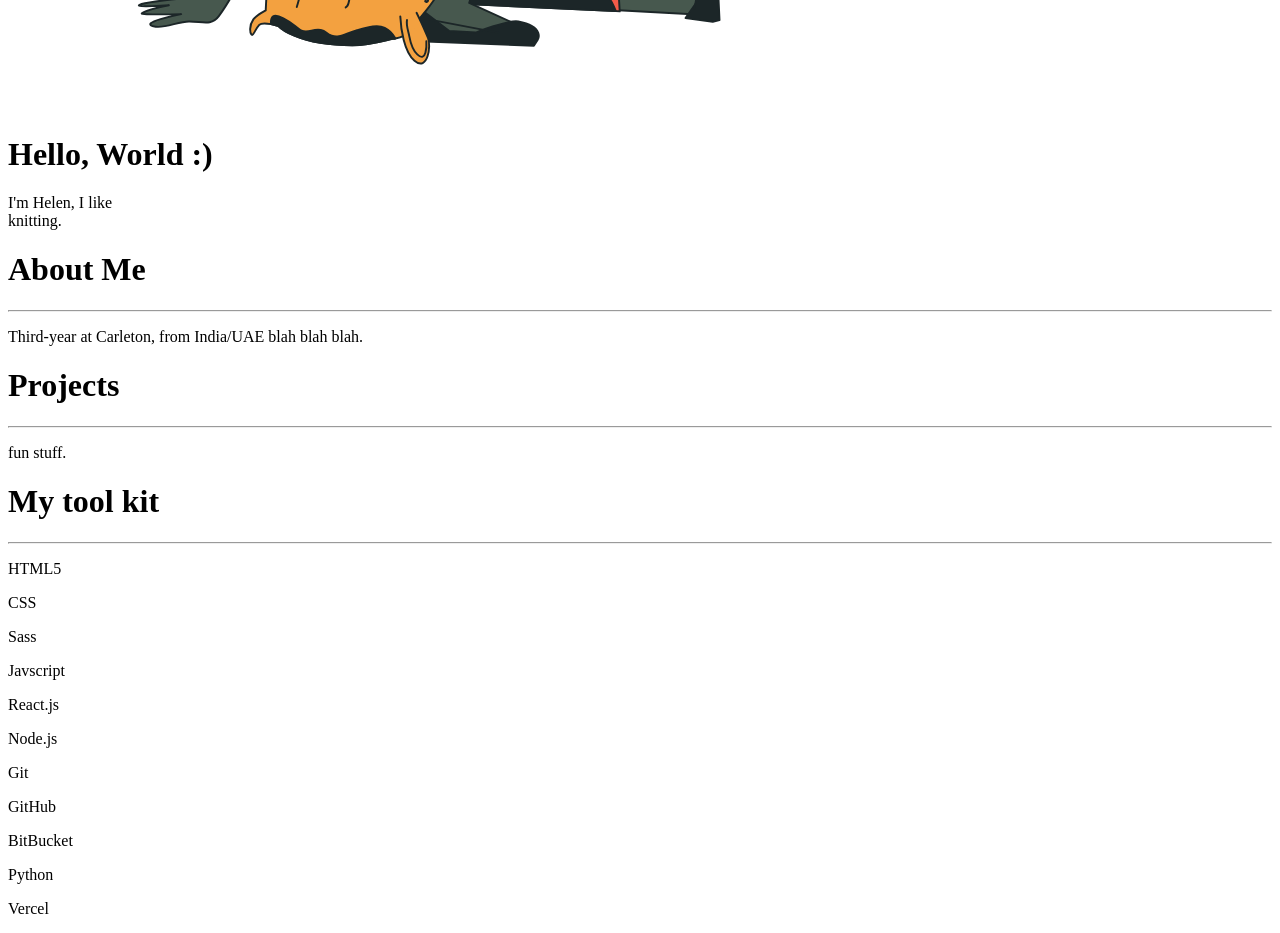
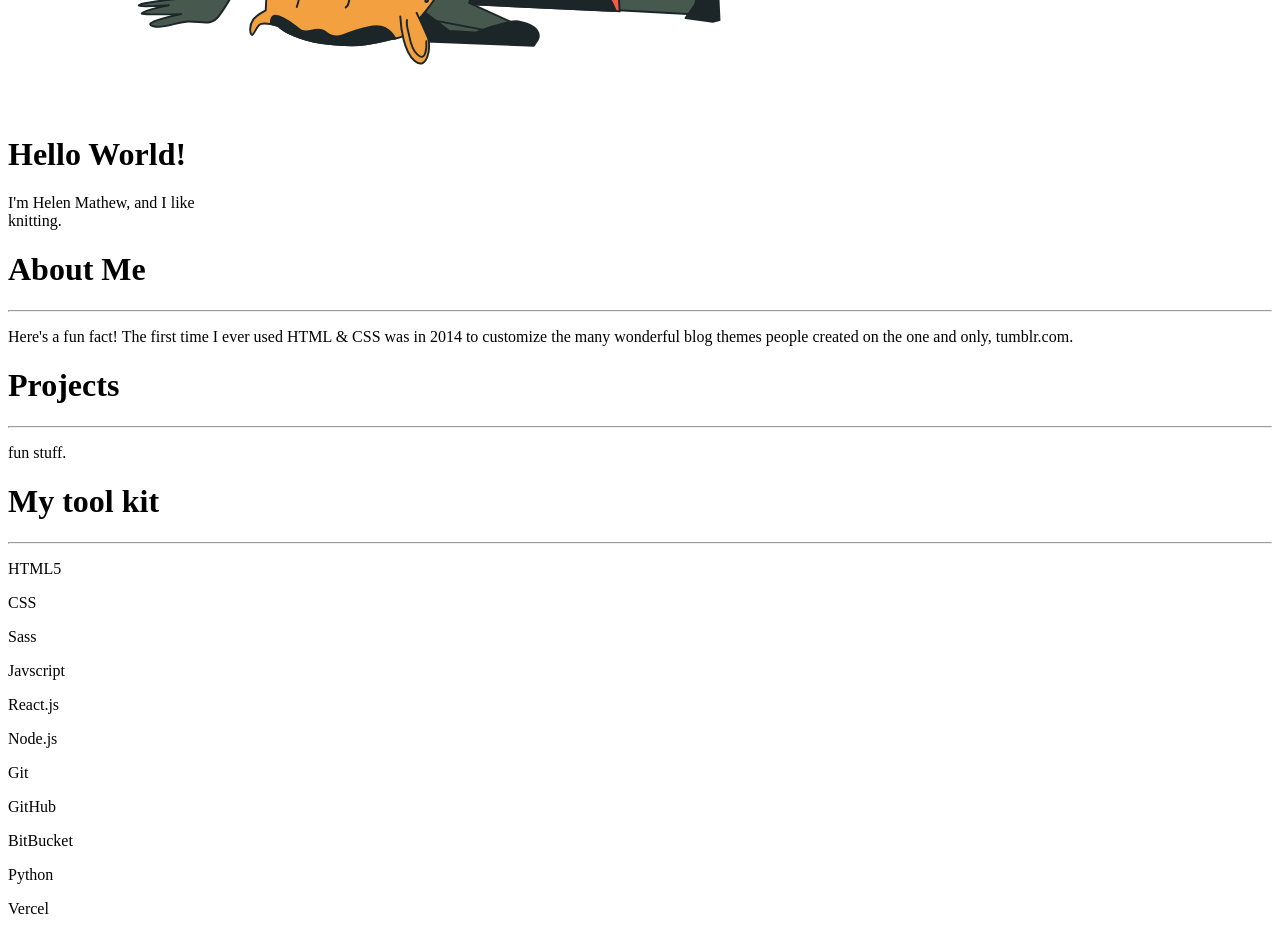
Before and after one commit to helen-mathew/portfolio, a Next.js app: page / in a window 1280 px wide. Shown: the part 900-1833 px from the top of the page. Built offline with nearby package versions, Linux system fonts and the light colour scheme.

Commit message:
header change

```diff
--- a/pages/index.js
+++ b/pages/index.js
@@ -9,56 +9,49 @@ import toolicons from "../data/tools/icons.json";
 import Carousel from "../components/Carousel";
 export default function Home() {
     return (
-        <div className="flex flex-col items-start px-6 md:px-16 lg:px-36 md:mt-24">
+        <div className="flex flex-col items-start px-6 md:px-16 lg:px-32 md:mt-24">
             <div
                 id="header"
-                className="flex flex-col lg:flex-row-reverse md:justify-between md:mt-12 mb-36  text-gray-200 opacity-95 min-w-full"
+                className="flex flex-col lg:flex-row-reverse md:items-start lg:justify-between md:mt-12 mb-36  text-gray-200 opacity-95 min-w-full"
             >
                 <img
-                    className="w-80 self-center mb-12 lg:m-0"
+                    className="w-80 self-center md:self-start mb-12 lg:m-0"
                     src="/Music Raw Files/music file2-02.svg"
                     alt="Avatar"
                 />
 
-                <div className="min-h-full">
+                <div className="min-h-full mr-0">
                     <h1 className="font-inter font-bold text-4xl sm:text-5xl md:text-6xl lg:text-7xl pb-3 md:pb-6 text-left">
-                        Hello, World :){" "}
+                        Hello World!{" "}
                     </h1>
                     <p className=" font-inter text-3xl sm:text-4xl md:text-5xl   md:text-left font-bold opacity-80">
-                        I'm <span className="text-yellow-200">Helen,</span> I
-                        like
-                        <br />
+                        I'm{" "}
+                        <span className="text-yellow-200">Helen Mathew,</span>{" "}
+                        and I like <br />
                         <Carousel />
                     </p>
-                    {/* <p className="pt-3 font-inter text-l md:text-2xl  md:text-left font-medium ">
-                        Here's a fun fact! The first time I ever used HTML & CSS
-                        was in 2014 to customize the many wonderful blog themes
-                        people created on the one and only,
-                        <span className="font-bold"> tumblr.com.</span>
-                    </p> */}
-
-                    {/* <p className="pt-2 font-inter text-3xl font-bold">
-                        Coding for good causes
-                    </p> */}
                 </div>
             </div>
 
             <div
                 id="about"
-                className="font-inter font-normal my-56 text-l md:text-2xl text-gray-200 opacity-85 text-left min-w-full"
+                className="font-inter font-light my-56 text-l md:text-xl text-gray-200 opacity-85 text-left min-w-full"
             >
                 <h1 className="text-3xl md:text-4xl  font-bold font-inter">
                     About Me
                 </h1>
                 <hr />
-                <p className="pt-3">
-                    Third-year at Carleton, from India/UAE blah blah blah.
+                <p className="pt-3 font-inter">
+                    Here's a fun fact! The first time I ever used HTML & CSS was
+                    in 2014 to customize the many wonderful blog themes people
+                    created on the one and only,
+                    <span className="font-bold"> tumblr.com.</span>
                 </p>
             </div>
 
             <div
                 id="projects"
-                className="font-inter font-normal my-40 text-l md:text-2xl text-gray-200 opacity-85 text-left min-w-full"
+                className="font-inter font-light my-40 text-l md:text-xl text-gray-200 opacity-85 text-left min-w-full"
             >
                 <h1 className="text-3xl md:text-4xl  font-bold font-inter">
                     Projects
@@ -76,8 +69,12 @@ export default function Home() {
                 </h1>
                 <hr />
                 <div className="font-inter font-medium  md:text-xl flex flex-wrap justify-evenly mt-4">
-                    {toolicons.icons.map((prop) => (
-                        <ToolIcon src={prop.src} title={prop.title} />
+                    {toolicons.icons.map((icon) => (
+                        <ToolIcon
+                            key={icon.title}
+                            src={icon.src}
+                            title={icon.title}
+                        />
                     ))}
                     <div className="flex flex-col justify-center items-center p-5">
                         <img
```
